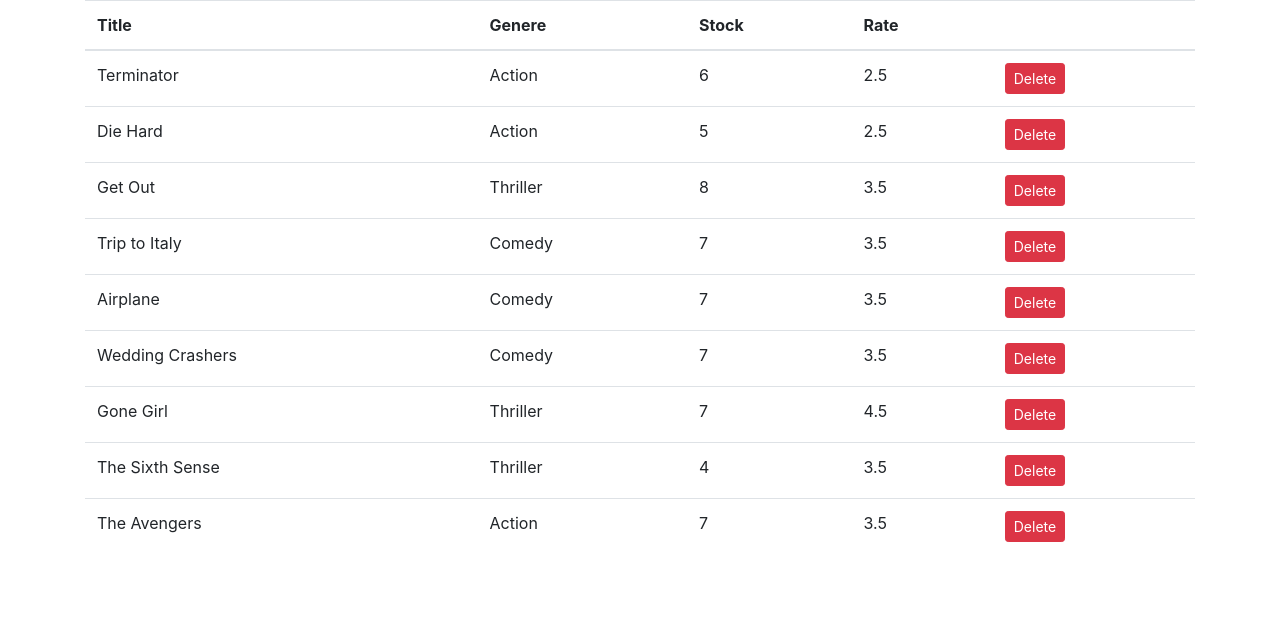
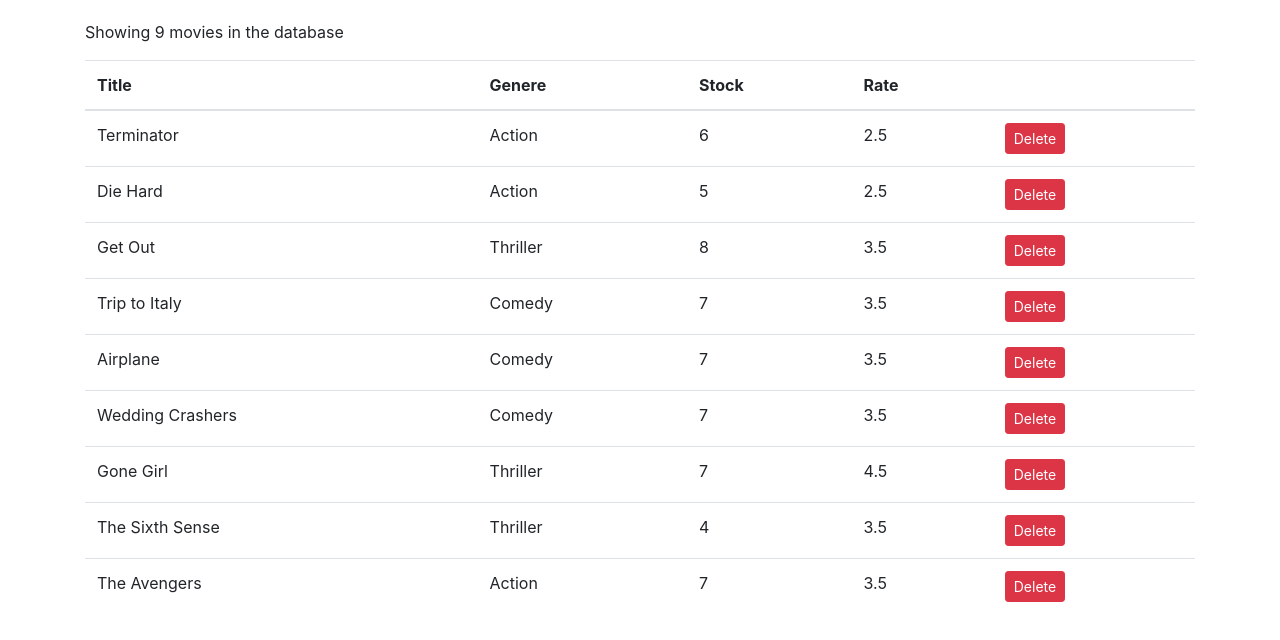
Before and after one commit to LIJOMLOYID/vidly, a React (Create React App) app: page / in a window 1280 px wide. Shown: the top 640 px of the page. Built offline with nearby package versions, Linux system fonts and the light colour scheme.

Commit message:
Added conditional rendering to display msg when there are no movies in the db

```diff
--- a/src/components/movies.jsx
+++ b/src/components/movies.jsx
@@ -13,7 +13,11 @@
   };
 
   render() {
+    const { length: count } = this.state.movies;
+    if (count === 0) return <p>There are no movies in the database.</p>;
     return (
+      <>
+        <p>Showing {count} movies in the database</p>
         <table className="table">
           <thead>
             <tr>
@@ -43,6 +47,7 @@
             ))}
           </tbody>
         </table>
+      </>
     );
   }
 }
--- a/src/index.css
+++ b/src/index.css
@@ -1,13 +1,14 @@
 body {
   margin: 0;
-  font-family: -apple-system, BlinkMacSystemFont, 'Segoe UI', 'Roboto', 'Oxygen',
-    'Ubuntu', 'Cantarell', 'Fira Sans', 'Droid Sans', 'Helvetica Neue',
+  padding: 20px 0 0 0;
+  font-family: -apple-system, BlinkMacSystemFont, "Segoe UI", "Roboto", "Oxygen",
+    "Ubuntu", "Cantarell", "Fira Sans", "Droid Sans", "Helvetica Neue",
     sans-serif;
   -webkit-font-smoothing: antialiased;
   -moz-osx-font-smoothing: grayscale;
 }
 
 code {
-  font-family: source-code-pro, Menlo, Monaco, Consolas, 'Courier New',
+  font-family: source-code-pro, Menlo, Monaco, Consolas, "Courier New",
     monospace;
 }
```
Lines whose indentation alone changed are shown as unchanged.
